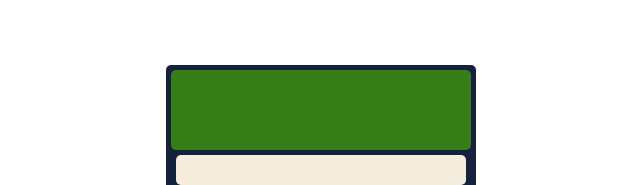
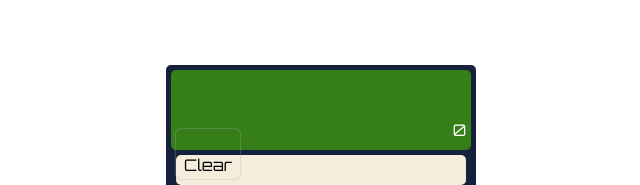
Before and after one commit to schmeb0704/html-css, a plain HTML site: page calculatorProject/calculator.html in a window 1280 px wide. Shown: the top 185 px of the page, 319-959 px from the left. Drawn offline with Linux system fonts and the light colour scheme.

Commit message:
add a clear button

```diff
--- a/calculatorProject/calculator.html
+++ b/calculatorProject/calculator.html
@@ -13,10 +13,12 @@
   <body>
     <div class="container">
       <div class="display-container">
-        <div class="display"></div>
+        <div class="display">0</div>
       </div>
       <div class="button-container">
-        <div class="extras"></div>
+        <div class="extras">
+          <span class="clear">Clear</span>
+        </div>
         <main class="main-btns">
           <div class="buttons">
             <div class="row1">
```
